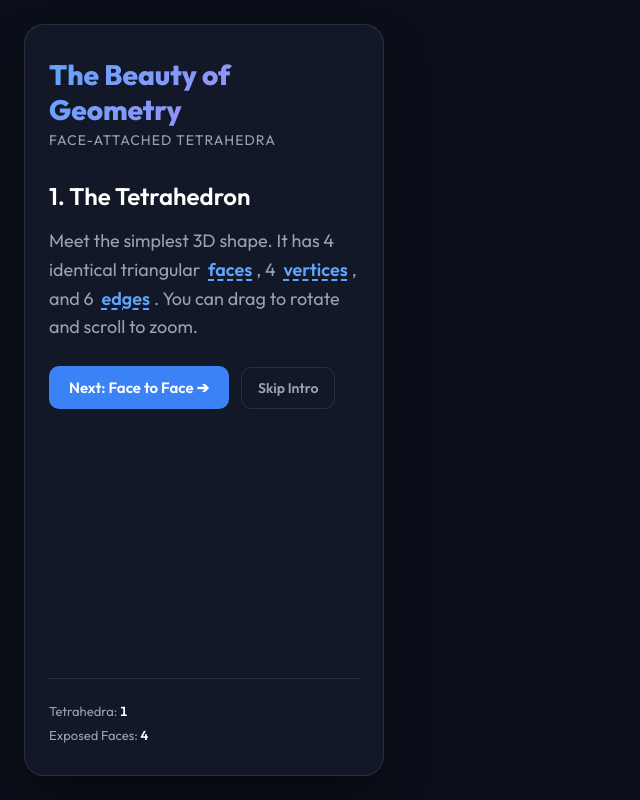
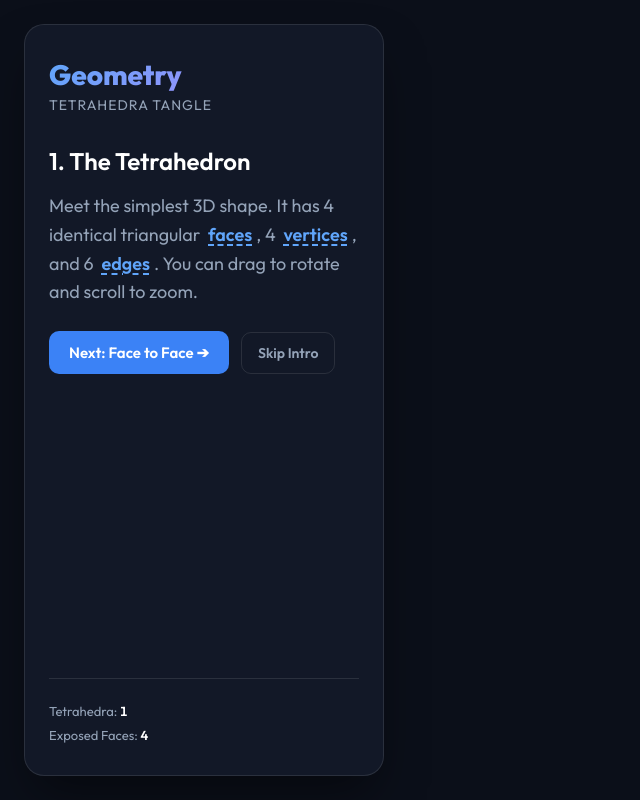
Before and after one commit to mabino/tetra, a website built with Vite: page index.html in a window 1280 px wide. Shown: the whole page, without its empty margins (0-640 px from the left). Built offline with nearby package versions, Linux system fonts and the light colour scheme.

Commit message:
Update page titles in header

```diff
--- a/index.html
+++ b/index.html
@@ -13,8 +13,8 @@
     <div id="app">
       <div id="sidebar">
         <header>
-          <h1>The Beauty of Geometry</h1>
-          <p>Face-Attached Tetrahedra</p>
+          <h1>Geometry</h1>
+          <p>Tetrahedra Tangle</p>
         </header>
 
         <div id="steps-container">
```
